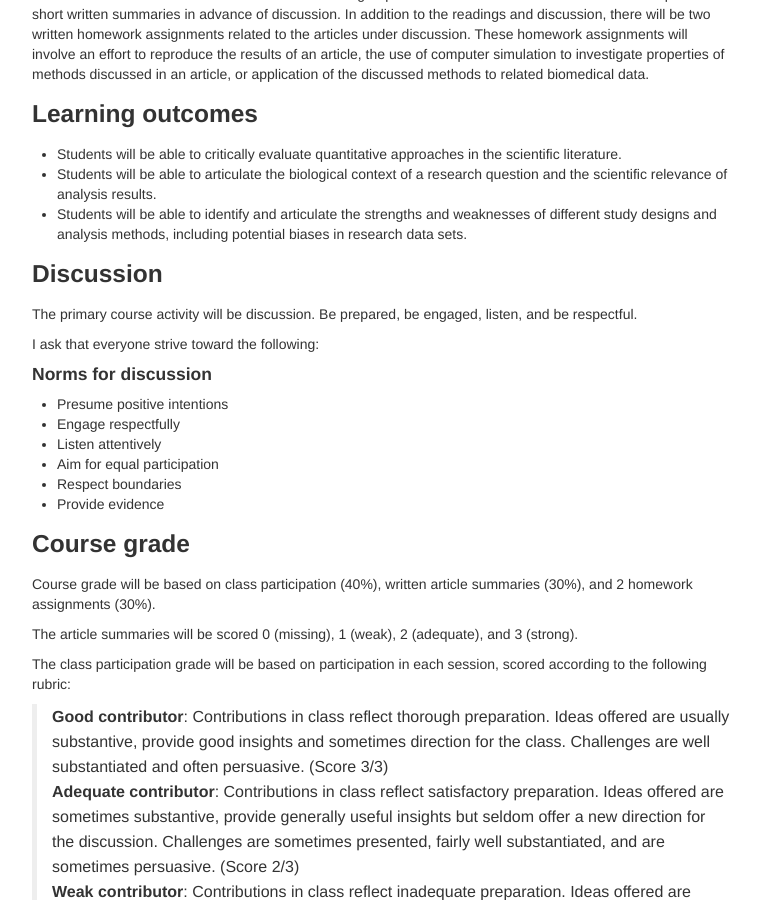
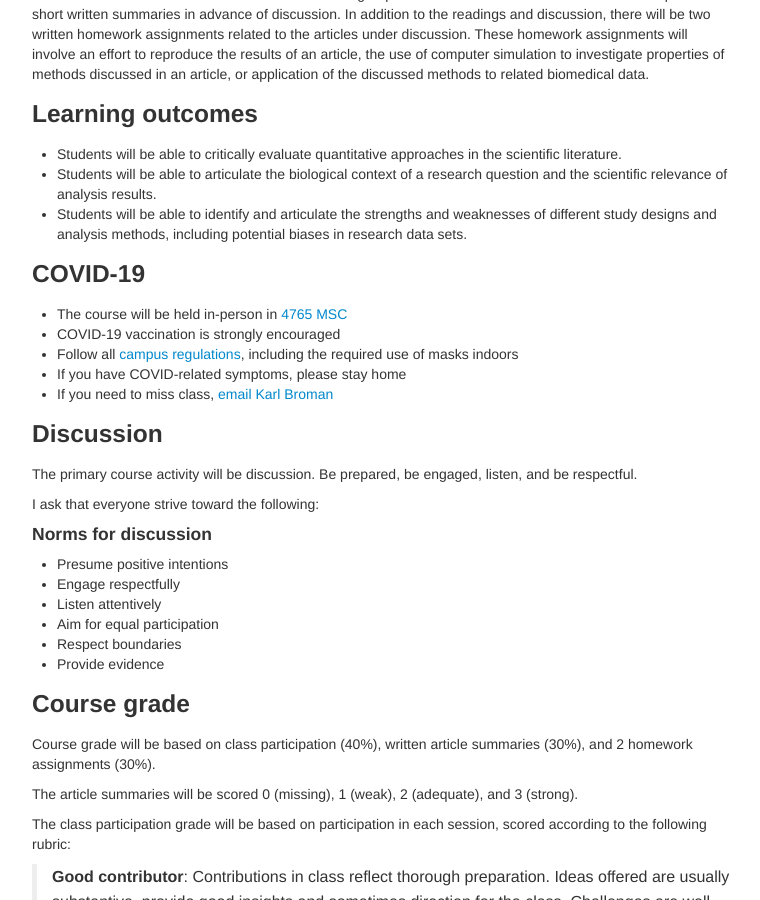
Before and after one commit to kbroman/BMI881_fall2022, a Jekyll site: the page built from syllabus.md, in a window 1280 px wide and 900 px high, scrolled down 428 px. Shown: the whole window, without its empty margins (258-1018 px from the left). Built offline with Jekyll 4.4.1, drawn with Linux system fonts in a browser that asks for light colours.

Commit message:
Add covid comments in syllabus

```diff
--- a/syllabus.md
+++ b/syllabus.md
@@ -38,6 +38,16 @@ biomedical data.
 - Students will be able to critically evaluate quantitative approaches in the scientific literature.
 - Students will be able to articulate the biological context of a research question and the scientific relevance of analysis results.
 - Students will be able to identify and articulate the strengths and weaknesses of different study designs and analysis methods, including potential biases in research data sets.
+
+
+### COVID-19
+
+- The course will be held in-person in [4765 MSC](https://map.wisc.edu/s/x2g30uqo)
+- COVID-19 vaccination is strongly encouraged
+- Follow all [campus regulations](https://covidresponse.wisc.edu), including the required use of masks
+  indoors
+- If you have COVID-related symptoms, please stay home
+- If you need to miss class, [email Karl Broman](https://kbroman.org/about)
 
 
 ### Discussion
```
